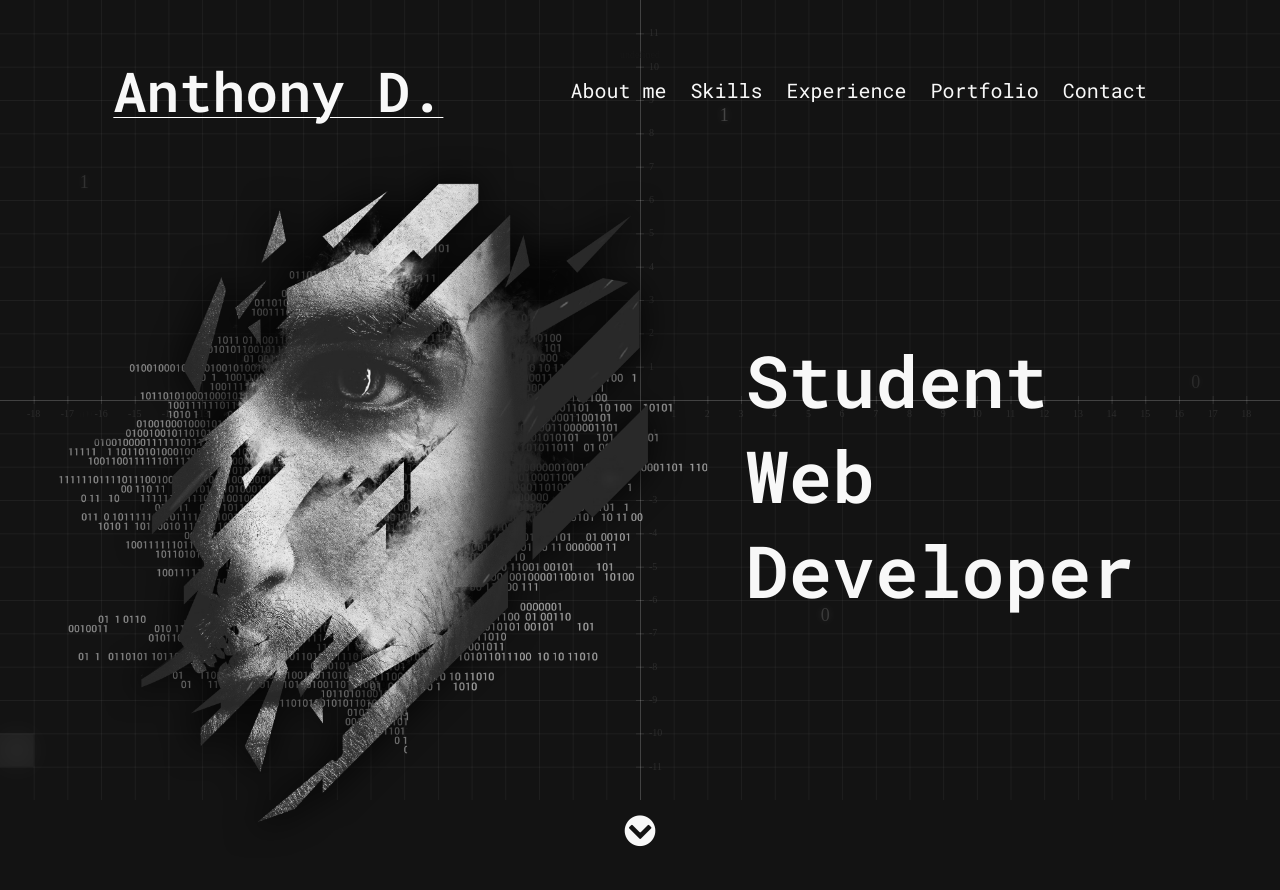
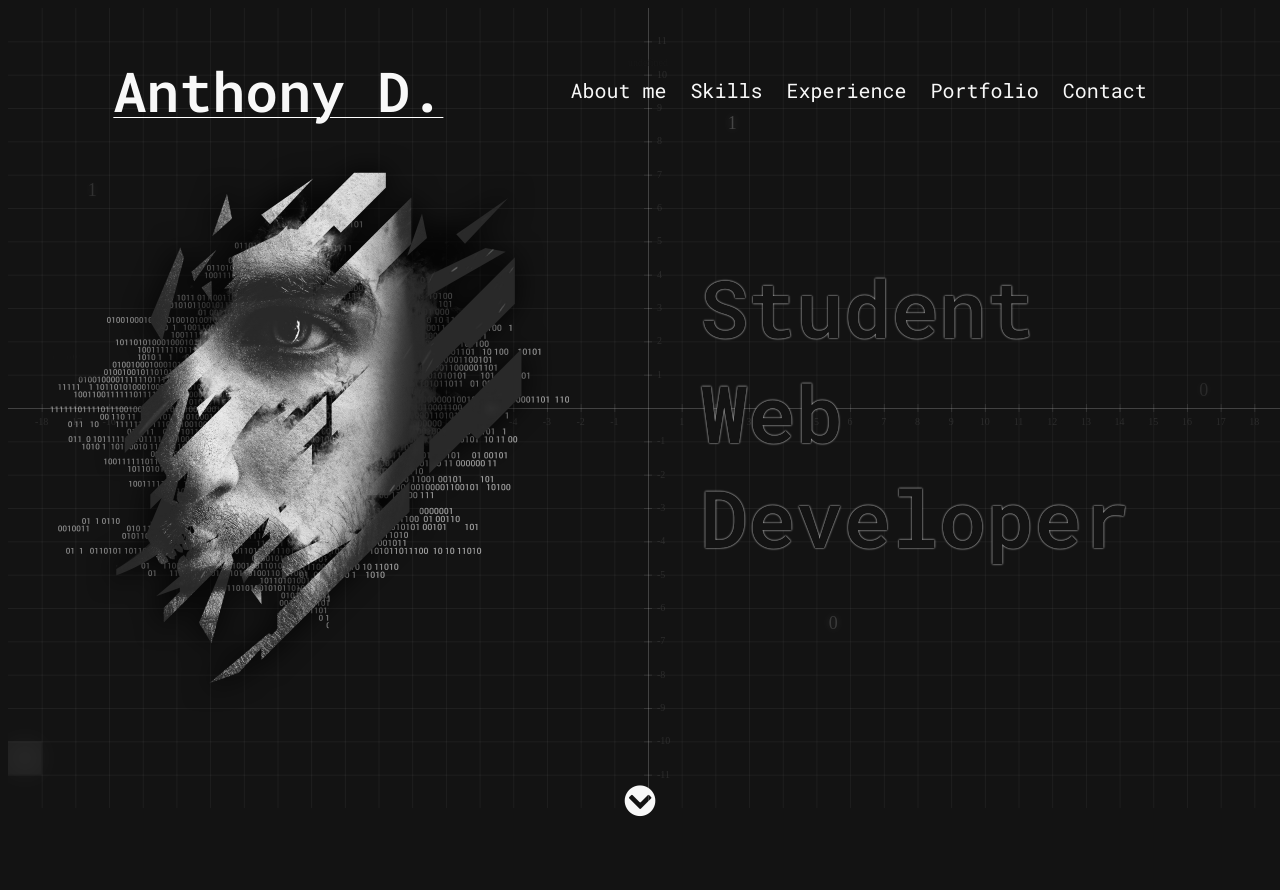
Before and after one commit to AnthonyDel28/PortFolio, a PHP site: page / in a window 1280 px wide. After the commit the page ends 816 px from the top, so only its background shows below. Run offline with PHP 8.4, Linux system fonts and the light colour scheme.

Commit message:
update 24_05_2022

```diff
--- a/portfolio.html
+++ b/portfolio.html
@@ -64,13 +64,16 @@
                 Student Web Developer
             </div>
             <div class="mega-text">
-                <h1>Student <br> Web <br> Developer</h1>
+                <h1>Student <br> Web <br> Developer</h1><br>
             </div>
             <div class="break"></div>
-            <a href="#about"><i class="icofont-circled-down"></i></i></a>
+            <a href="#about-me"><i class="icofont-circled-down"></i></a>
         </section>
     </div>
 </div>
+<section class="about-me">
+
+</section>
 
 <script src="script/background.js"></script>
 <script src="script/menu.js"></script>
--- a/scss-css/main.css
+++ b/scss-css/main.css
@@ -153,6 +153,7 @@
   }
 
   a {
+    position: relative;
     margin-top: 50px;
     text-decoration: none;
   }
@@ -226,6 +227,7 @@
     animation: typewriter 8s steps(50) 0.5s 1 normal both, cursorblink 0.5s infinite;
   }
   .header-elements a {
+    position: relative;
     text-decoration: none;
     font-size: 35px;
     color: #f8f8f8;
@@ -285,34 +287,47 @@
     display: none;
   }
 }
-@media screen and (min-width: 1201px) and (min-width: 1201px) and (max-width: 1450px) {
+@media screen and (min-width: 1201px) and (min-width: 1201px) and (max-width: 1600px) {
   .header-content .header-elements .mega-text {
-    color: #f8f8f8;
+    color: #131313;
+    text-shadow: 0 0 2px #fff;
     font-family: "Roboto Mono", monospace;
-    font-size: 48px;
+    font-size: 53px;
   }
   .header-content .header-elements .mega-text h1 {
-    margin-top: 0;
+    margin-top: 100px;
+    margin-left: 100px;
+  }
+  .header-content .header-elements .face-image {
+    position: relative;
+  }
+  .header-content .header-elements .face-image img {
+    width: 600px;
+    margin-left: -150px;
+  }
+  .header-content .header-elements a {
+    position: relative;
+    text-decoration: none;
+    font-size: 35px;
+    margin-top: 50px;
+  }
+  .header-content .header-elements a i {
+    color: #f8f8f8;
   }
 }
-@media screen and (min-width: 1201px) and (min-width: 1451px) {
+@media screen and (min-width: 1201px) and (min-width: 1601px) {
   .header-content .header-elements .mega-text {
-    color: #f8f8f8;
+    color: #131313;
+    text-shadow: 0 0 2px #fff;
     font-family: "Roboto Mono", monospace;
     font-size: 70px;
   }
   .header-content .header-elements .mega-text h1 {
     margin-top: 0;
+    margin-left: 150px;
   }
-}
-@media screen and (min-width: 1201px) {
-  .header-content .header-elements .break {
-    flex-basis: 100%;
-    height: 0;
-  }
-}
-@media screen and (min-width: 1201px) {
   .header-content .header-elements a {
+    position: relative;
     text-decoration: none;
     font-size: 35px;
     margin-top: -100px;
@@ -321,9 +336,19 @@
     color: #f8f8f8;
   }
 }
+@media screen and (min-width: 1201px) {
+  .header-content .header-elements .break {
+    flex-basis: 100%;
+  }
+}
 /* Generals */
 html, body {
   background: #131313;
+  scroll-behavior: smooth;
+}
+
+.header-background {
+  position: fixed;
 }
 
 canvas {
--- a/scss-css/main.scss
+++ b/scss-css/main.scss
@@ -12,6 +12,11 @@
 
 html, body{
   background: $primary;
+  scroll-behavior: smooth;
+}
+
+.header-background {
+  position:fixed;
 }
 
 canvas{
--- a/scss-css/partials/_desktop.scss
+++ b/scss-css/partials/_desktop.scss
@@ -53,37 +53,58 @@
       .type-writer-text {
         display: none;
       }
-      @media screen and (min-width: 1201px) and (max-width: 1450px) {
+      @media screen and (min-width: 1201px) and (max-width: 1600px) {
         .mega-text {
-          color: $secondary;
+          color: $primary;
+          text-shadow: 0 0 2px #fff;
           font-family: $font;
-          font-size: 48px;
+          font-size: 53px;
           h1 {
-            margin-top: 0;
+            margin-top: 100px;
+            margin-left: 100px;
+          }
+        }
+        .face-image {
+          position: relative;
+          img {
+            width: 600px;
+            margin-left: -150px;
+          }
+        }
+        a {
+          position: relative;
+          text-decoration: none;
+          font-size: 35px;
+          margin-top: 50px;
+
+          i {
+            color: $secondary;
           }
         }
       }
-      @media screen and (min-width: 1451px)  {
+      @media screen and (min-width: 1601px)  {
         .mega-text {
-          color: $secondary;
+          color: $primary;
+          text-shadow: 0 0 2px #fff;
           font-family: $font;
           font-size: 70px;
           h1 {
             margin-top: 0;
+            margin-left: 150px;
+          }
+      }
+        a {
+          position: relative;
+          text-decoration: none;
+          font-size: 35px;
+          margin-top: -100px;
+          i {
+            color: $secondary;
           }
       }
       }
       .break {
         flex-basis: 100%;
-        height: 0;
-      }
-      a {
-        text-decoration: none;
-        font-size: 35px;
-        margin-top: -100px;
-        i {
-          color: $secondary;
-        }
       }
     }
   }
--- a/scss-css/partials/_medium.scss
+++ b/scss-css/partials/_medium.scss
@@ -66,6 +66,7 @@
       cursorblink 0.5s infinite;
     }
     a {
+      position: relative;
       text-decoration: none;
       font-size: 35px;
       color: $secondary;
--- a/scss-css/partials/_mobile.scss
+++ b/scss-css/partials/_mobile.scss
@@ -120,6 +120,7 @@
     }
   }
   a {
+    position: relative;
     margin-top: 50px;
     text-decoration: none;
   }
```
Also changed, not shown: 1 other file.
